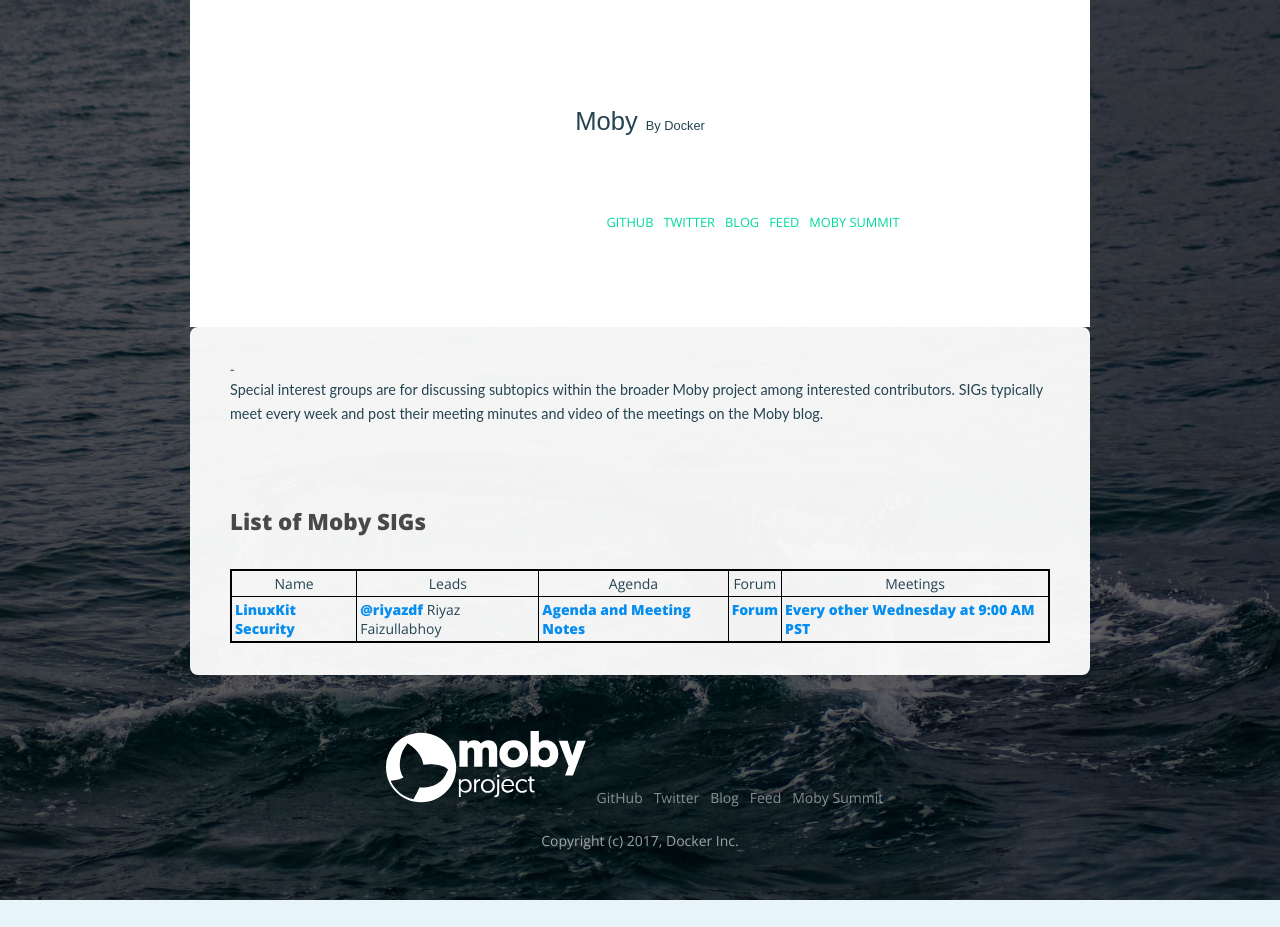
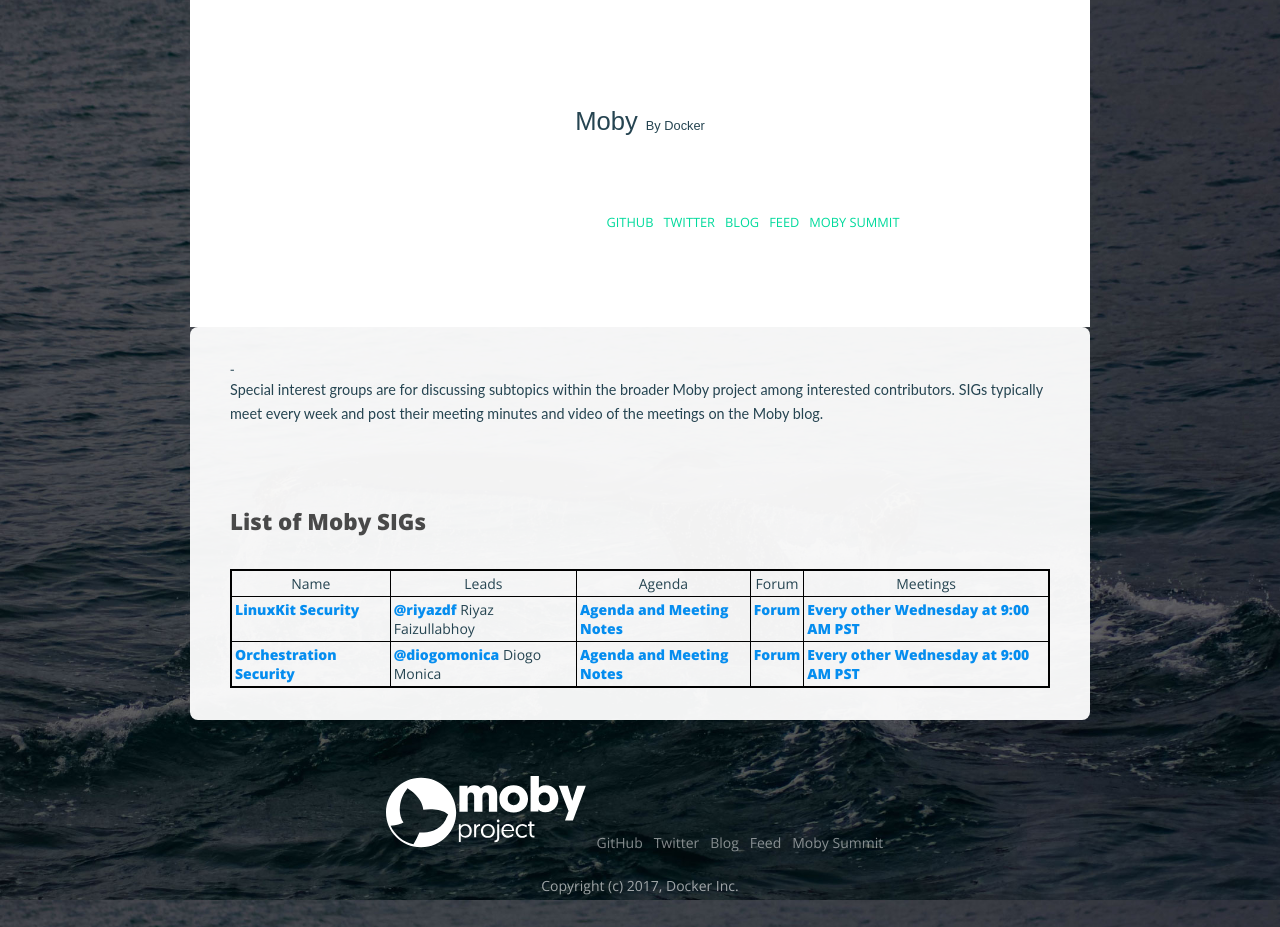
Before and after one commit to moby/mobywebsite, a Jekyll site: the page built from docs/sigs.md, in a window 1280 px wide. Built offline with Jekyll 4.4.1, drawn with Linux system fonts in a browser that asks for light colours; before the commit the page ends 900 px from its top, so only the background shows below that.

Commit message:
added orchestration security sig
Signed-off-by: Patrick Chanezon <patlist@chanezon.com>

```diff
--- a/docs/sigs.md
+++ b/docs/sigs.md
@@ -11,3 +11,4 @@
 | Name | Leads | Agenda | Forum | Meetings |
 |------|-------|--------|-------|----------|
 | [LinuxKit Security](https://github.com/linuxkit/linuxkit/tree/master/sigs/security) | [@riyazdf](https://github.com/riyazdf) Riyaz Faizullabhoy | [Agenda and Meeting Notes](https://github.com/linuxkit/linuxkit/tree/master/reports/sig-security) | [Forum](https://forums.mobyproject.org/c/sig/linuxkit-security) | [Every other Wednesday at 9:00 AM PST](https://docker.zoom.us/j/779801882) |
+| [Orchestration Security](https://github.com/docker/swarmkit/tree/master/sigs/orchestration-security) | [@diogomonica](https://github.com/diogomonica) Diogo Monica | [Agenda and Meeting Notes](https://docs.google.com/document/d/1co6Jv9Mq8jeToK-sYNNXwUQiPWcDCvlNJ5bozAOfriE/edit) | [Forum](https://forums.mobyproject.org/c/sig/orchestration-security) | [Every other Wednesday at 9:00 AM PST](https://docker.zoom.us/j/417366441) |
```
